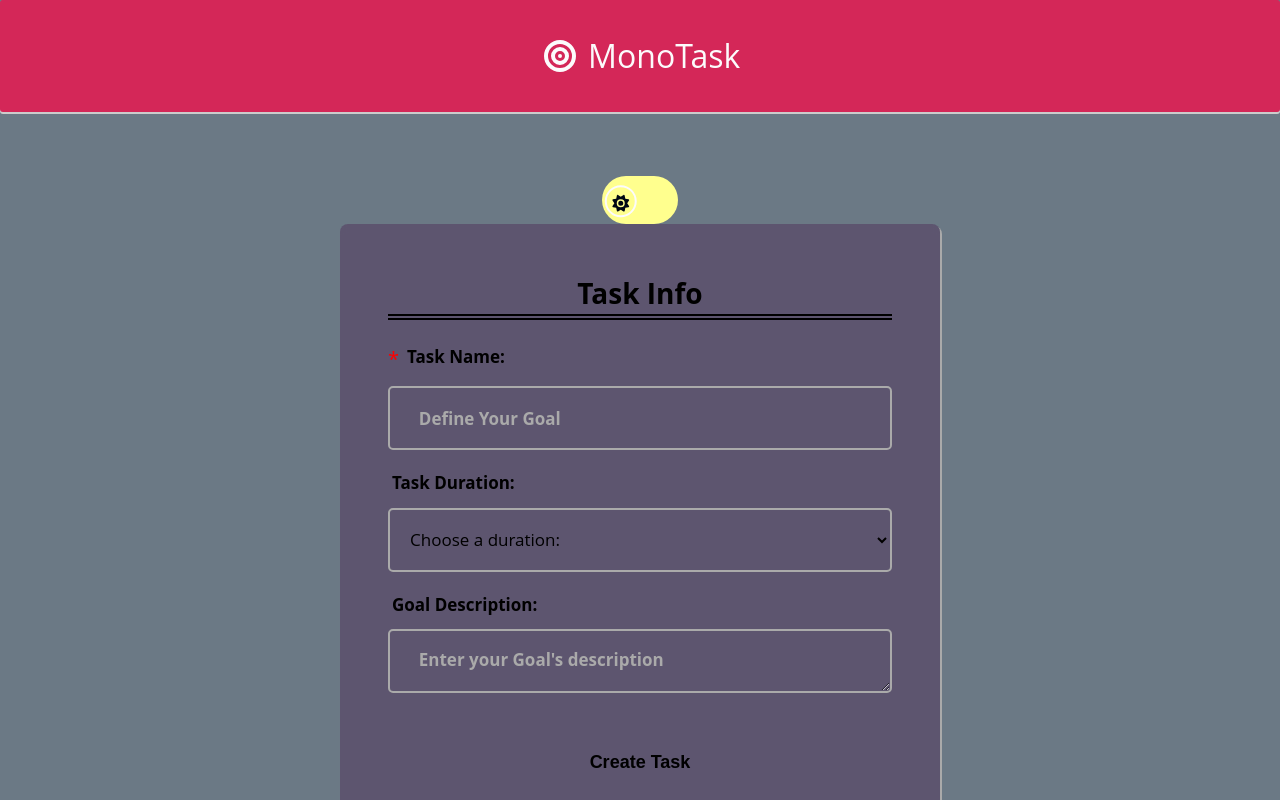
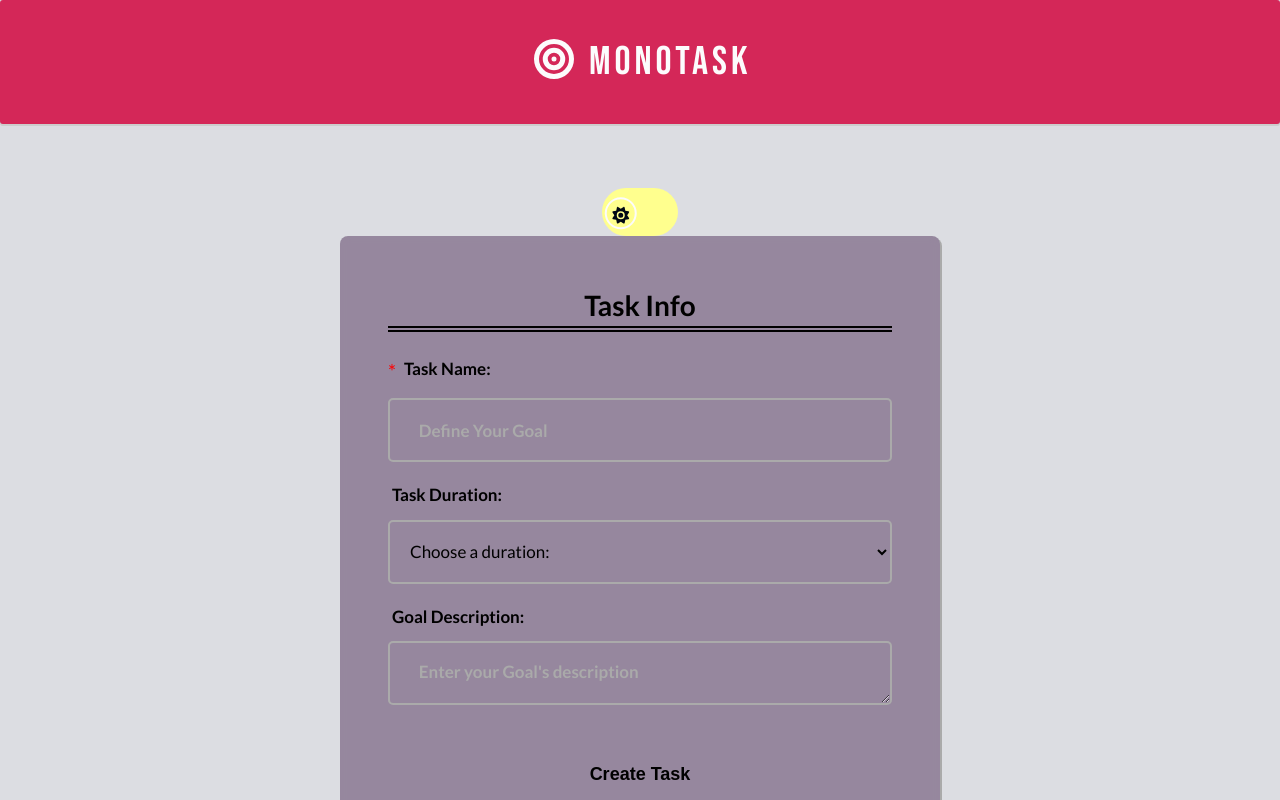
Before and after one commit to hassanea/mono-task, a Vue app: page / in a window 1280 px wide. Shown: the top 800 px of the page. Built offline with nearby package versions, Linux system fonts and the light colour scheme.

Commit message:
feat: updated theme variables and added in google fonts.

```diff
--- a/index.html
+++ b/index.html
@@ -5,6 +5,26 @@
     <link rel="icon" href="/favicon.ico" />
     <meta name="viewport" content="width=device-width, initial-scale=1.0" />
     <title>Mono-Task</title>
+    <link rel="preconnect" href="https://fonts.googleapis.com" />
+    <link rel="preconnect" href="https://fonts.gstatic.com" crossorigin />
+    <link
+      rel="preload"
+      href="https://fonts.googleapis.com/css2?family=Bebas+Neue&display=swap"
+      as="stylesheet"
+    />
+    <link
+      href="https://fonts.googleapis.com/css2?family=Bebas+Neue&display=swap"
+      rel="stylesheet"
+    />
+    <link
+      href="https://fonts.googleapis.com/css2?family=Lato:ital,wght@0,100;0,300;0,400;0,700;0,900;1,100;1,300;1,400;1,700;1,900&display=swap"
+      rel="preload"
+      as="stylesheet"
+    />
+    <link
+      href="https://fonts.googleapis.com/css2?family=Lato:ital,wght@0,100;0,300;0,400;0,700;0,900;1,100;1,300;1,400;1,700;1,900&display=swap"
+      rel="stylesheet"
+    />
     <script type="module" src="/src/main.ts" defer></script>
   </head>
   <body class="dark:bg-primary bg-primary-light">
--- a/src/assets/css/main.css
+++ b/src/assets/css/main.css
@@ -30,11 +30,10 @@ body {
 }
 
 body {
-  font: normal 400 1rem / 1.5 var(--base-font);
-  overflow-x: hidden;
   text-rendering: optimizeLegibility;
   -webkit-font-smoothing: antialiased;
   -moz-osx-font-smoothing: grayscale;
+  @apply not-italic font-normal text-base leading-normal font-sans2 overflow-x-hidden;
 }
 
 /* ::selection {
--- a/src/assets/css/theme.css
+++ b/src/assets/css/theme.css
@@ -1,6 +1,6 @@
 @theme {
-  --color-primary: #475867;
-  --color-primary-light: #6b7985;
+  --color-primary: #b9bbc4;
+  --color-primary-light: #dcdde2;
   --color-secondary: #2c4e6d;
   --color-tertiary: #6d9bc3;
   --color-quaternary: #0f9397;
@@ -10,8 +10,8 @@
   --color-dark: #000814;
   --color-selection: #9ec6d6;
   --color-heads: #313131;
-  --font-sans: "Open Sans", sans-serif;
-  --font-sans2: "Roboto", sans-serif;
+  --font-sans: 'Bebas Neue', sans-serif;
+  --font-sans2: 'Lato', sans-serif;
   --text-2-5xl: 1.75rem;
   --text-3-5xl: 2rem;
   --text-4-5xl: 2.5rem;
--- a/src/components/BaseHeader.vue
+++ b/src/components/BaseHeader.vue
@@ -39,10 +39,12 @@ export default {
 }
 
 .main-header .main-title {
-  font-size: 2rem;
+  font-size: 2.5rem;
+  font-family: 'Bebas Neue', sans-serif;
+  letter-spacing: 0.25rem;
 }
 
 .main-header .main-title::first-letter {
-  font-size: 180%;
+  font-size: 200%;
 }
 </style>
```
